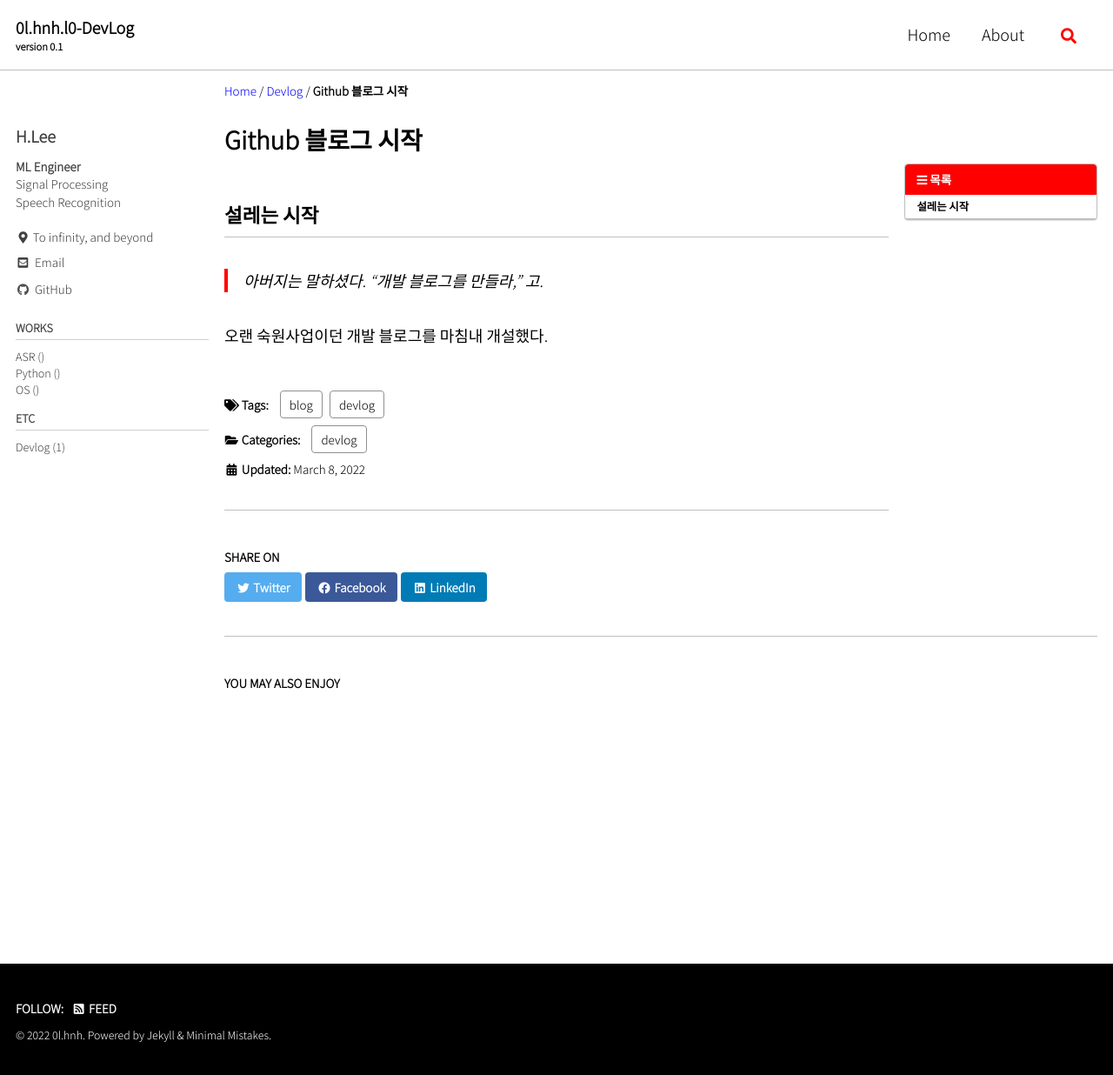
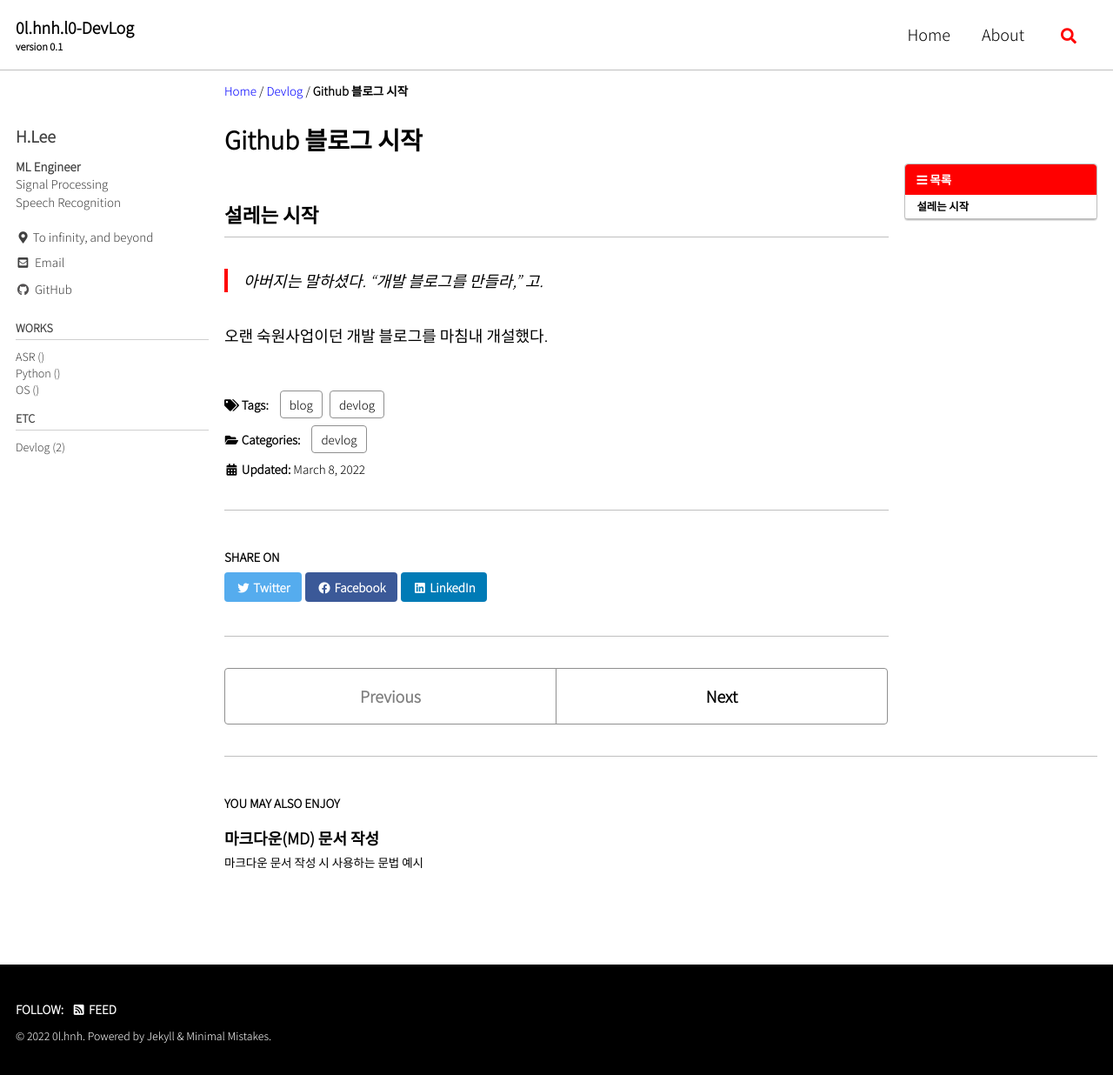
Before and after one commit to 0l-hnh/0l-hnh.github.io, a Jekyll site: the page built from _posts/2022-03-07-hello-dev-log.md, in a window 1280 px wide and 1236 px high. Shown: the whole window at 87% size. Built offline with Jekyll 4.4.1, drawn with Linux system fonts in a browser that asks for light colours; cached includes are drawn as plain includes; some web fonts are replaced; part of the change alters nothing that is shown.

Commit message:
*22.03.09 New post

````diff
--- a/_posts/2022-03-07-hello-dev-log.md
+++ b/_posts/2022-03-07-hello-dev-log.md
@@ -2,7 +2,7 @@
 layout: single
 title:  "Github 블로그 시작"
 date:   2022-03-08 00:41:35 +
-folder: "devlog"
+
 categories:
   - devlog
 tags: [blog, devlog]
--- /dev/null
+++ b/_posts/2022-03-09-markdown.md
@@ -0,0 +1,119 @@
+---
+layout: single
+title:  "마크다운(MD) 문서 작성"
+date:   2022-03-09 00:12:45 +
+
+categories:
+  - devlog
+tags: [blog, devlog]
+
+author_profile: true
+sidebar:
+  nav: "docs"
+
+toc: true
+toc_label: "목록"
+toc_icon: "bars"
+toc_sticky: true
+
+---
+
+
+
+마크다운 문서 작성 시 사용하는 문법 예시
+
+
+
+## 머리말 (Header)
+  * # H1 입니다.
+
+  * ## H2 입니다.
+
+  * ### H3 입니다.
+
+  * #### H4 입니다.
+
+  * ##### H5 입니다.
+
+  * ###### H6 입니다.
+
+
+
+## 수평선 (Horizon)
+
+***
+
+
+
+## 개행(New line)
+
+강제개행 문법입니다.
+문장끝의 공백을 통해 개행이 적용됩니다.
+
+단락바꿈 문법입니다.
+
+Enter키를 통해 개행이 적용됩니다.
+
+
+
+## 인용구 (BlockQuote)
+
+> 인용구입니다.
+
+>> 인용구안에 인용구를 사용할 수 있습니다.
+
+
+
+## 목록 (List)
+
+* 순서가 없는 리스트입니다.
+  * 리스트1
+  * 리스트2
+  * 리스트3
+
+* 순서가 있는 리스트입니다.
+  1. 리스트1
+  2. 리스트2
+  3. 리스트3
+
+* 상위 리스트1
+  * 하위 리스트1
+  * 하위 리스트2
+    * 하위의 하위 리스트1
+    * 하위의 하위 리스트2
+
+* 리스트('*')
++ 리스트('+')
+- 리스트('-')
+
+
+
+## 코드 (Code)
+
+* 문장속 코드 `example code inline` 삽입 예시입니다.
+
+* 박스형 코드 삽입예시입니다.
+```
+example code box
+```
+
+
+
+## 링크
+
+* <https://www.github.com>
+* [Github](https://www.github.com)
+
+
+
+## 강조
+
+* 강조 문법 **강조된 부분** 예시입니다.
+
+
+
+## 이미지
+
+![예시 이미지](https://images.squarespace-cdn.com/content/v1/56eb012f27d4bd29de975fae/1635096663447-8LC4D8O8GX0BYB3B14W3/HOK_Seventeen_Header.jpg?format=1000w)
+
+(사심)
````
